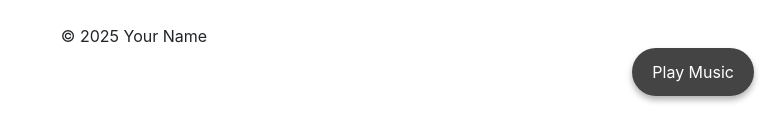
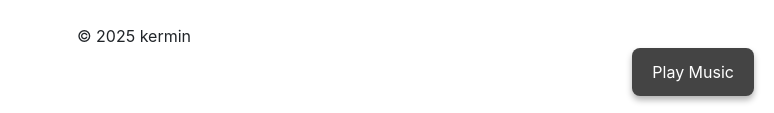
Before and after one commit to kermino/kermino.github.io, a plain HTML site: page index.html in a window 1280 px wide. Shown: the part 684-797 px from the top of the page, 506-1280 px from the left. Drawn offline with nearby package versions, Linux system fonts and the light colour scheme.

Commit message:
Update index.html

```diff
--- a/index.html
+++ b/index.html
@@ -68,7 +68,7 @@
             right: 20px;
             padding: 12px 20px;
             border: none;
-            border-radius: 30px;
+            border-radius: 8px;
             background-color: #444;
             color: #fff;
             font-size: 16px;
@@ -147,8 +147,8 @@
         <button id="musicBtn">Play Music</button>
 
         <!-- Footer -->
-        <footer class="text-center mt-4 mb-4">
-            &copy; 2025 Your Name
+        <footer class="text-center mt-4 mb-4" style="text-size:6pt">
+            &copy; 2025 kermin
         </footer>
     </div>
 
```
